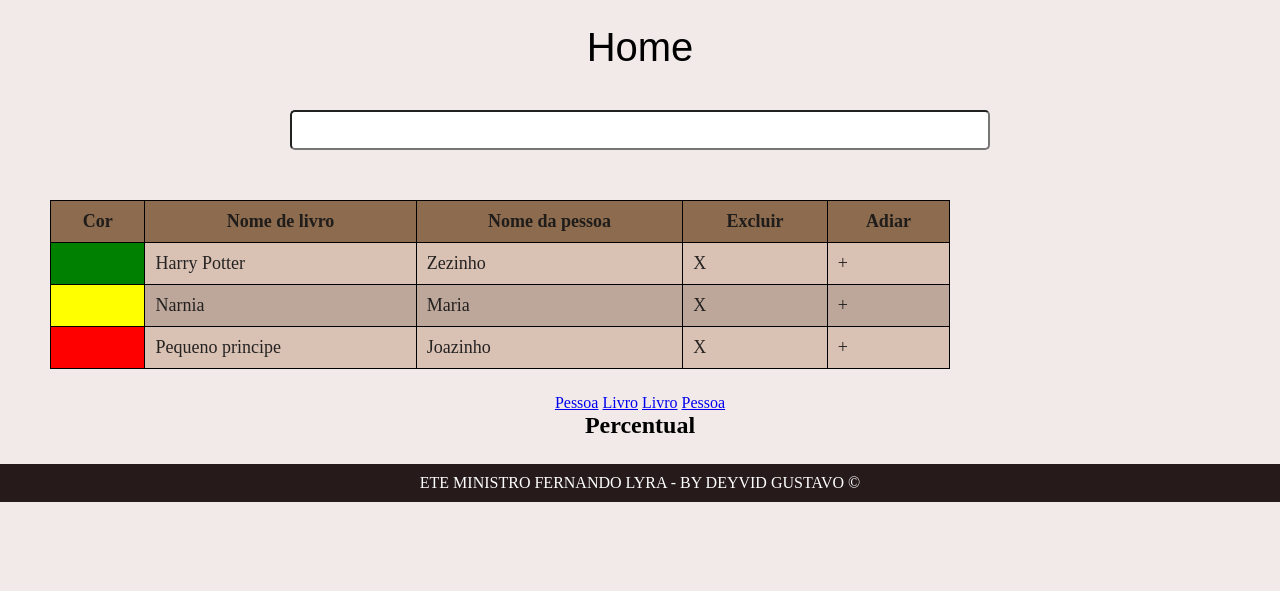
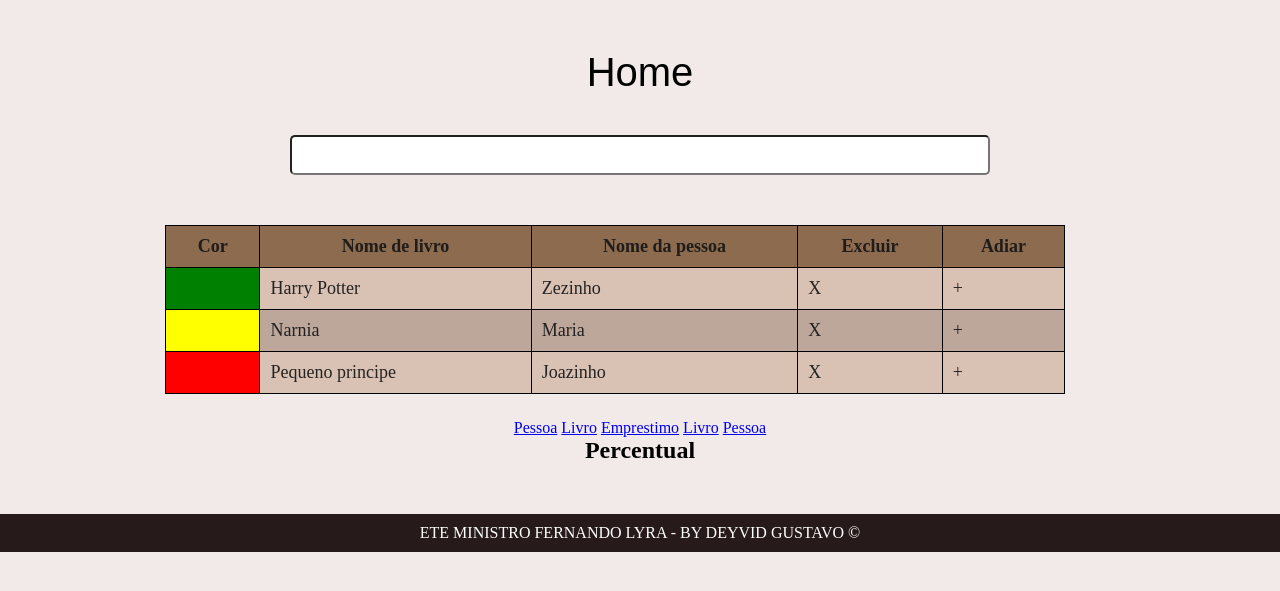
Before and after one commit to degu0/Library, a PHP site: template src/view/home/home.php in a window 1280 px wide. Shown: the part 64-655 px from the top of the page. Run offline with PHP 8.4, Linux system fonts and the light colour scheme; the template is opened without the code that fills it, so the values that code supplies are empty.

Commit message:
Estilo para a tabela

```diff
--- a/public/librares/css/cadastre.css
+++ b/public/librares/css/cadastre.css
@@ -19,7 +19,9 @@
 
 main {
     text-align: center;
-    margin: 100px;
+    min-width: 300px;
+    max-width: 1000px;
+    margin: auto;
 }
 
 h1 {
--- a/public/librares/css/home.css
+++ b/public/librares/css/home.css
@@ -19,8 +19,11 @@
 }
 
 main {
+    min-width: 300px;
+    max-width: 1000px;
+    margin: auto;
     text-align: center;
-    padding: 25px;
+    padding: 50px;
 }
 
 h1 {
--- a/public/librares/css/table.css
+++ b/public/librares/css/table.css
@@ -19,7 +19,9 @@
 }
 
 main {
-    margin: 50px;
+    min-width: 300px;
+    max-width: 1000px;
+    margin: auto;
 }
 
 h1 {
--- a/src/view/home/home.php
+++ b/src/view/home/home.php
@@ -56,6 +56,7 @@
     <div>
         <a href="/cadastro/pessoa">Pessoa</a>
         <a href="/cadastro/livro">Livro</a>
+        <a href="/emprestimo/cadastro">Emprestimo</a>
         <a href="/tabela/livro">Livro</a>
         <a href="/tabela/livro">Pessoa</a>
     </div>
```
